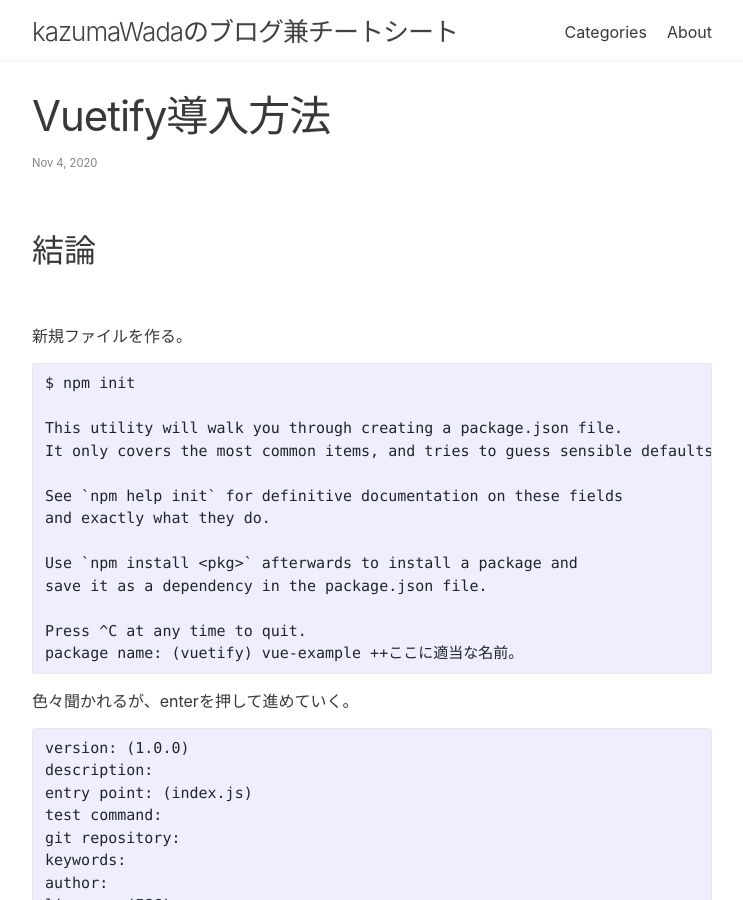
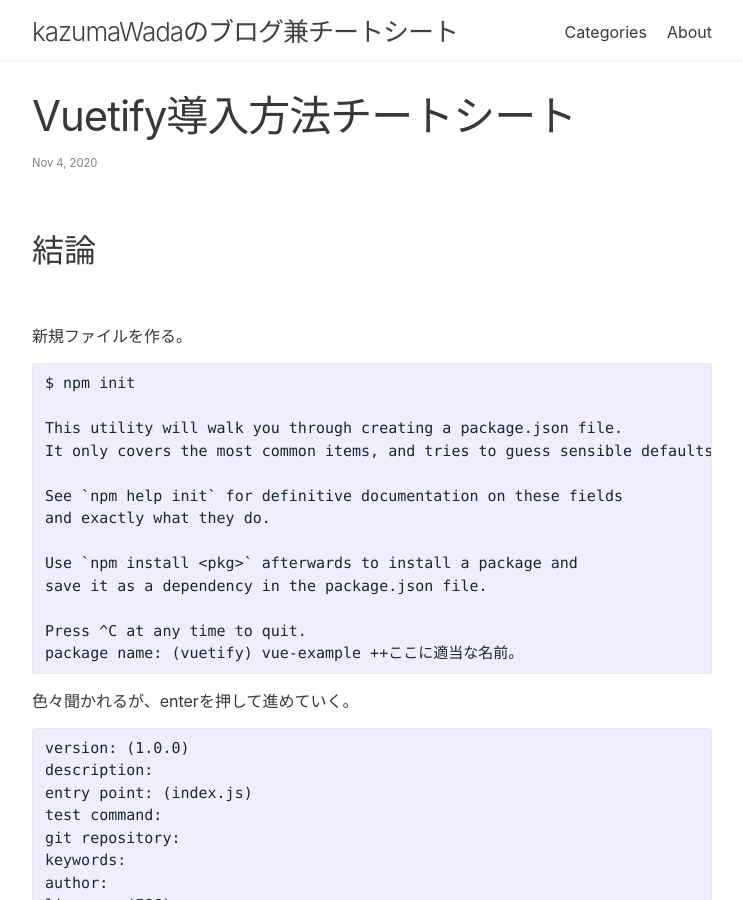
Before and after one commit to kazblog/kazblog.github.io, a Jekyll site: the page built from _posts/2020-11-4-Vuetify導入.md, in a window 1280 px wide and 900 px high. Shown: the whole window, without its empty margins (268-1011 px from the left). Built offline with Jekyll 4.4.1, drawn with Linux system fonts in a browser that asks for light colours.

Commit message:
Update 2020-11-4-Vuetify導入.md

```diff
--- a/_posts/2020-11-4-Vuetify導入.md
+++ b/_posts/2020-11-4-Vuetify導入.md
@@ -1,6 +1,6 @@
 ---
 layout: post
-title: "Vuetify導入方法"
+title: "Vuetify導入方法チートシート"
 date: 2020-11-4 12:39:36 +0900
 categories: Vue Cheat
 permalink: /vuetyfy-dawnroad
```
